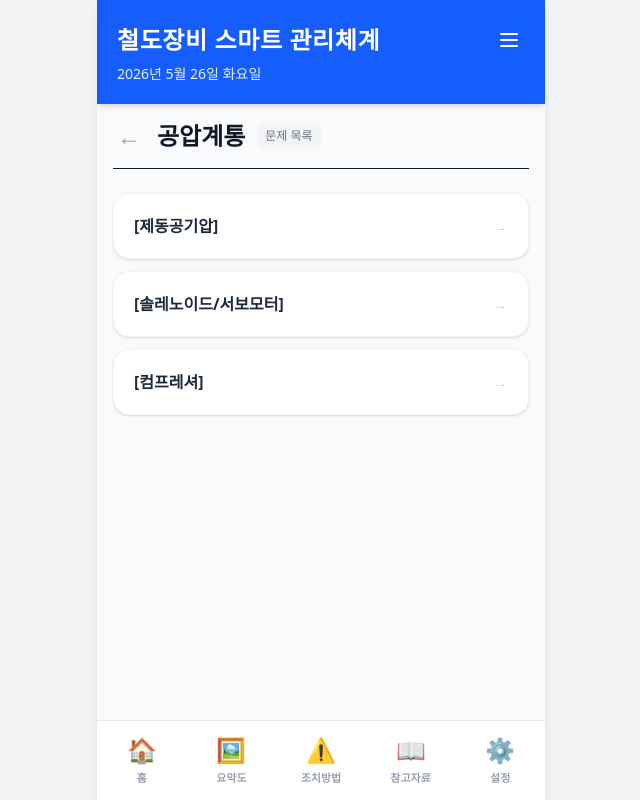
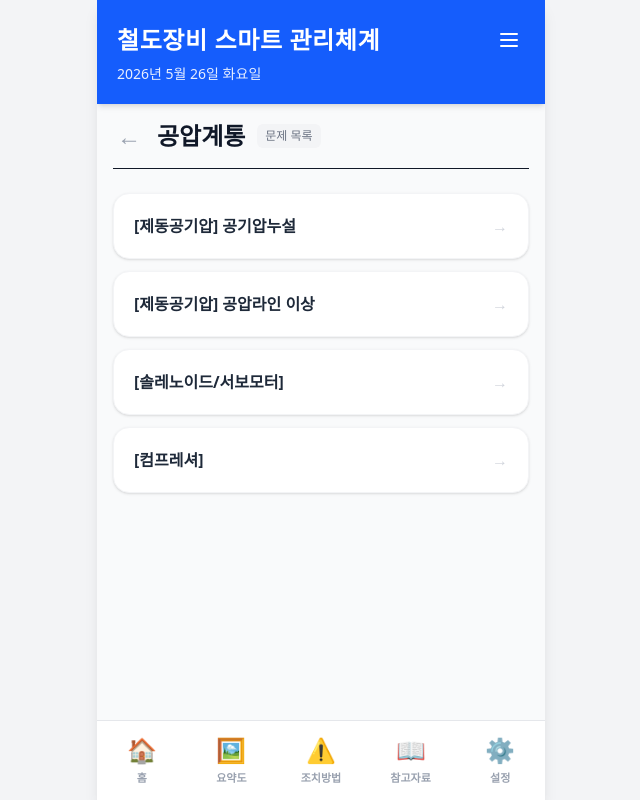
Before and after one commit to withU0110/motor_next_20250526, a Next.js app: page /manual/caution in a window 1280 px wide. Shown: the whole page, without its empty margins (319-959 px from the left). Built offline with nearby package versions, Linux system fonts and the light colour scheme.

Commit message:
2nd-2(260527)

```diff
--- a/app/manual/[category]/[issueId]/page.tsx
+++ b/app/manual/[category]/[issueId]/page.tsx
@@ -89,11 +89,11 @@ export default async function IssueDetailPage({ params }: { params: Promise<{ ca
 
       <div className="p-4 space-y-6 overflow-y-auto">
         {/* 조치 내용 글 */}
-        <div className="bg-gray-50 p-4 rounded-2xl border border-gray-100">
-          <p className="text-gray-700 whitespace-pre-wrap leading-relaxed text-base">{detail.description}</p>
+        <div className="bg-gray-200 p-4 rounded-2xl border border-gray-100">
+          <p className="text-gray-700 font-bold whitespace-pre-wrap leading-relaxed text-base">{detail.description}</p>
         </div>
 
-        {/* 조치 방법 (기존 조치 순서에서 변경 및 번호 삭제) */}
+        {/* 조치 방법 */}
         {detail.steps.length > 0 && (
           <div className="space-y-2">
             <h3 className="font-bold text-gray-800 text-lg">조치 방법</h3>
--- a/app/manual/[category]/page.tsx
+++ b/app/manual/[category]/page.tsx
@@ -5,7 +5,7 @@ const categoryData: Record<string, { title: string; evils: { id: string; name: s
   emergency: {
     title: "구동계통",
     evils: [
-      { id: "e1", name: "[안내륜/안정륜]" },
+      { id: "e1", name: "[안내륜/안정륜] 소음 및 발열" },
       { id: "e2", name: "[주행륜/타이어]" },
       { id: "e3", name: "[기타구동문제]" }
     ]
@@ -13,18 +13,20 @@ const categoryData: Record<string, { title: string; evils: { id: string; name: s
   caution: {
     title: "공압계통",
     evils: [
-      { id: "c1", name: "[제동공기압]" },
-      { id: "c2", name: "[솔레노이드/서보모터]" },
-      { id: "c3", name: "[컴프레셔]" }
+      { id: "c1", name: "[제동공기압] 공기압누설" },
+      { id: "c2", name: "[제동공기압] 공압라인 이상" },
+      { id: "c3", name: "[솔레노이드/서보모터]" },
+      { id: "c4", name: "[컴프레셔]" }
     ]
   },
   contact: {
     title: "제어계통",
     evils: [
-      { id: "ct1", name: "[전기부품]" },
-      { id: "ct2", name: "[PLC]" },
-      { id: "ct3", name: "[충전기]" },
-      { id: "ct4", name: "[통신분야]" }
+      { id: "ct1", name: "[전기부품] 콘센트열화" },
+      { id: "ct2", name: "[전기부품] 단상인버터 출력이상" },
+      { id: "ct3", name: "[PLC]" },
+      { id: "ct4", name: "[충전기]" },
+      { id: "ct5", name: "[통신분야]" }
     ]
   },
   prevention: {
--- a/app/summary/page.tsx
+++ b/app/summary/page.tsx
@@ -3,15 +3,14 @@ import { useEffect, useState } from "react";
 
 export default function SummaryPage() {
   const [imageUrl, setImageUrl] = useState("");
+  const [isDownloading, setIsDownloading] = useState(false);
 
   useEffect(() => {
     fetch("/api/image?key=summary.png")
       .then((res) => {
-      console.log("응답 상태 코드:", res.status); // 200이 나오는지 확인
         return res.json();
       })
       .then((data) => {
-      console.log("받아온 데이터:", data); // { url: "https://..." } 가 오는지 확인
         if (data.url) {
           setImageUrl(data.url);
         }
@@ -19,14 +18,75 @@ useEffect(() => {
       .catch((err) => console.error("데이터 불러오기 에러:", err));
   }, []);
 
+  // 📌 이미지를 파일로 강제 다운로드하는 함수
+  const handleDownload = async () => {
+    if (!imageUrl) return;
+
+    try {
+      setIsDownloading(true);
+
+      // 1. 이미지 데이터를 Blob(순수 데이터 덩어리) 형태로 가져옵니다.
+      const response = await fetch(imageUrl);
+      const blob = await response.blob();
+
+      // 2. Blob 데이터를 브라우저 임시 URL로 변환합니다.
+      const blobUrl = window.URL.createObjectURL(blob);
+
+      // 3. 눈에 보이지 않는 <a> 태그를 만들어 클릭 이벤트를 강제로 발생시킵니다.
+      const link = document.createElement("a");
+      link.href = blobUrl;
+      link.download = "summary.png"; // 저장될 파일 이름 지정
+      document.body.appendChild(link);
+      link.click();
+
+      // 4. 다운로드 완료 후 메모리 정리
+      document.body.removeChild(link);
+      window.URL.revokeObjectURL(blobUrl);
+
+    } catch (error) {
+      console.error("다운로드 에러:", error);
+      // 만약 R2 스토리지의 보안(CORS) 설정으로 인해 Blob 다운로드가 막히면
+      // 대체 방법으로 이미지를 새 창에 띄워 사용자가 직접 꾹 눌러 저장할 수 있게 유도합니다.
+      alert("직접 다운로드가 제한된 환경입니다.\n열린 새 창에서 이미지를 꾹 눌러 저장해 주세요.");
+      window.open(imageUrl, '_blank');
+    } finally {
+      setIsDownloading(false);
+    }
+  };
+
   return (
-    <div className="p-4">
-      <h2 className="text-3xl font-bold mb-4">요약도</h2>
+    <div className="p-4 space-y-6 max-w-md mx-auto pb-24">
+      {/* 🔹 상단 타이틀 및 다운로드 버튼 영역 */}
+      <div className="flex justify-between items-center border-b pb-4">
+        <h2 className="text-2xl font-bold text-gray-900">요약도</h2>
+
+        {/* 이미지가 불러와졌을 때만 다운로드 버튼을 보여줍니다 */}
+        {imageUrl && (
+          <button
+            onClick={handleDownload}
+            disabled={isDownloading}
+            className={`flex items-center space-x-1.5 px-3 py-2 rounded-lg text-sm font-bold transition-colors ${
+              isDownloading
+                ? "bg-gray-100 text-gray-400 cursor-not-allowed"
+                : "bg-blue-50 text-blue-600 hover:bg-blue-100 active:scale-95"
+            }`}
+          >
+            <span className="text-lg">{isDownloading ? "⏳" : "💾"}</span>
+            <span>{isDownloading ? "다운로드 중..." : "저장하기"}</span>
+          </button>
+        )}
+      </div>
+
+      {/* 🔹 이미지 표시 영역 */}
       {imageUrl ? (
-        <img src={imageUrl} alt="요약도" className="rounded-3xl shadow-md w-full" />
+        <div className="overflow-hidden rounded-2xl shadow-sm border border-gray-100 bg-white">
+          {/* eslint-disable-next-line @next/next/no-img-element */}
+          <img src={imageUrl} alt="요약도" className="w-full h-auto object-contain" />
+        </div>
       ) : (
-        <div className="bg-gray-200 rounded-3xl h-64 flex items-center justify-center">
-          불러오는 중...
+        <div className="bg-gray-50 rounded-2xl h-64 flex flex-col items-center justify-center border border-gray-200 border-dashed space-y-3">
+          <span className="text-4xl">🖼️</span>
+          <span className="text-sm font-semibold text-gray-400">요약도 불러오는 중...</span>
         </div>
       )}
     </div>
```
Lines whose indentation alone changed are shown as unchanged.
